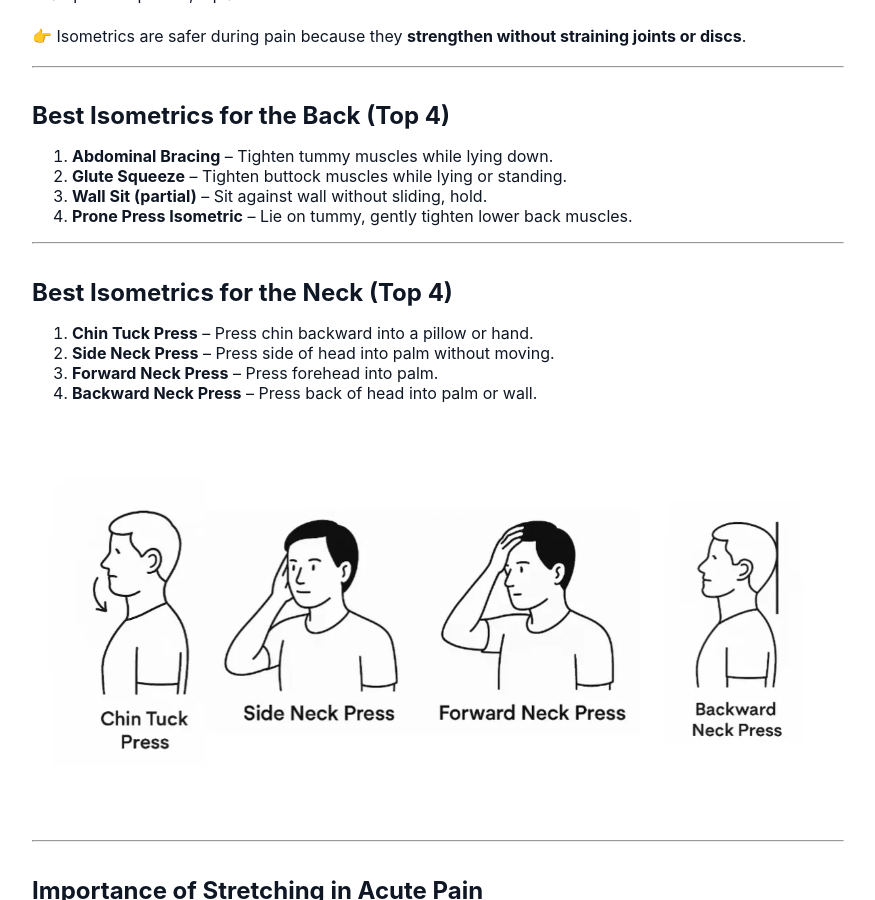
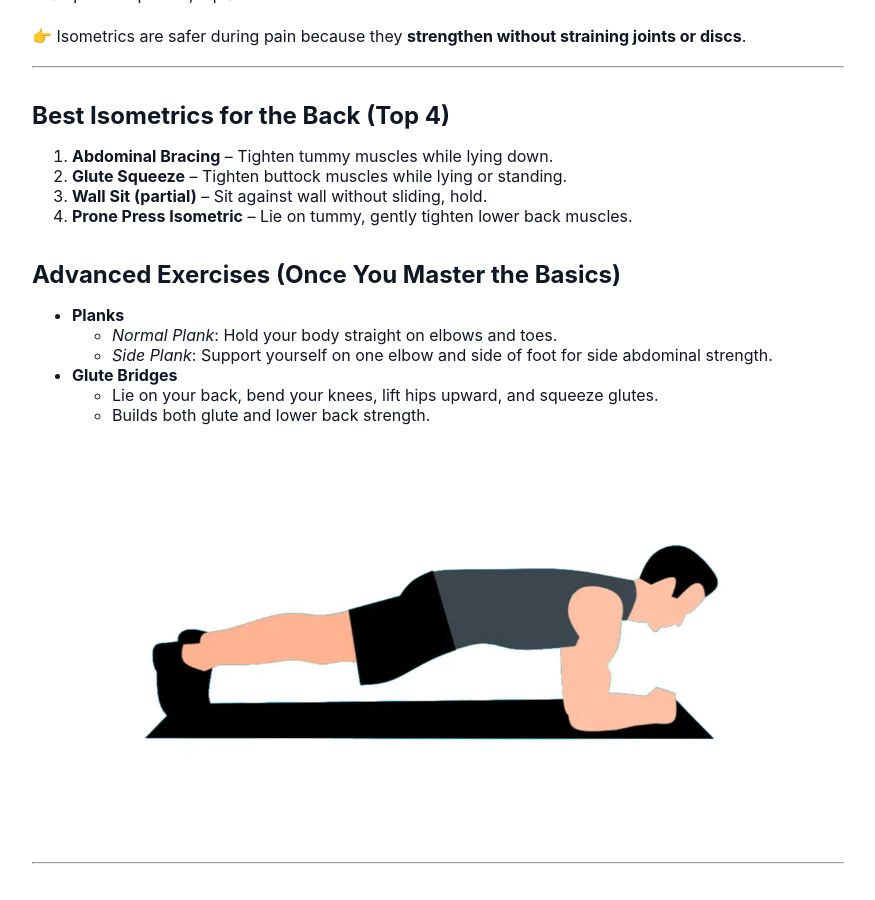
Before and after one commit to drrajarameshd/rr, a Jekyll site: the page built from _posts/2025-09-23-posture-and-disc-health.md, in a window 1280 px wide and 900 px high, scrolled down 2011 px. Shown: the whole window, without its empty margins (202-1077 px from the left). Built offline with Jekyll 4.4.1, drawn with Linux system fonts in a browser that asks for light colours.

Commit message:
Update 2025-09-23-posture-and-disc-health.md

```diff
--- a/_posts/2025-09-23-posture-and-disc-health.md
+++ b/_posts/2025-09-23-posture-and-disc-health.md
@@ -59,6 +59,18 @@ Example: bicep curls, squats.
 3. **Wall Sit (partial)** – Sit against wall without sliding, hold.
 4. **Prone Press Isometric** – Lie on tummy, gently tighten lower back muscles.
 
+## Advanced Exercises (Once You Master the Basics)
+
+- **Planks**
+  - *Normal Plank*: Hold your body straight on elbows and toes.
+  - *Side Plank*: Support yourself on one elbow and side of foot for side abdominal strength.
+
+- **Glute Bridges**
+  - Lie on your back, bend your knees, lift hips upward, and squeeze glutes.
+  - Builds both glute and lower back strength.
+
+![Plank](/assets/images/posts/2025-09-23-plank.webp)
+
 ---
 
 ## Best Isometrics for the Neck (Top 4)
@@ -67,7 +79,7 @@ Example: bicep curls, squats.
 3. **Forward Neck Press** – Press forehead into palm.
 4. **Backward Neck Press** – Press back of head into palm or wall.
 
-![2025-09-23-neck](/assets/images/posts/2025-09-23-neck.webp)
+![neck-isometrics](/assets/images/posts/2025-09-23-neck.webp)
 
 ---
 
```
Also changed, not shown: other parts of _posts/2025-09-23-posture-and-disc-health.md (+2 -0 lines).
